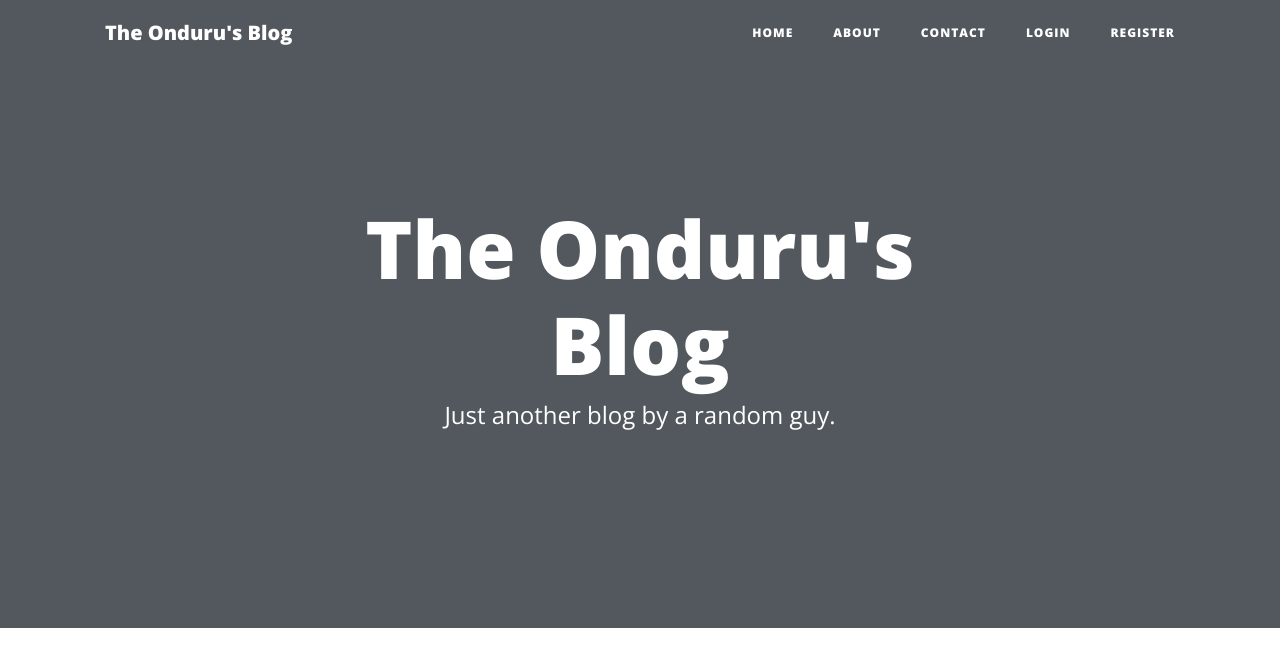
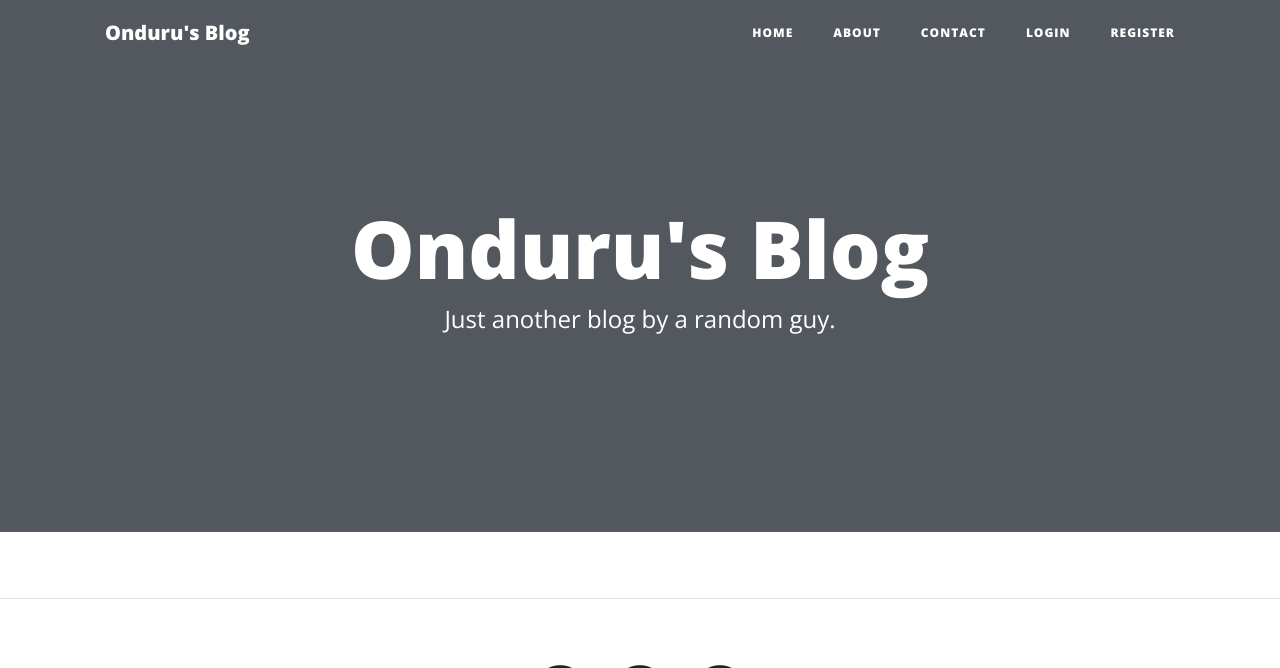
Before and after one commit to FelixOnduru1/Day70-complete-blog-deployment, a Flask app: page / in a window 1280 px wide. Shown: the top 668 px of the page. Run offline with Flask 2, Linux system fonts and the light colour scheme; data that the repository does not hold is empty; some libraries are stand-ins or nearby versions.

Commit message:
Update the website name.

```diff
--- a/main.py
+++ b/main.py
@@ -4,7 +4,6 @@ from flask_ckeditor import CKEditor
 from datetime import date
 from werkzeug.security import generate_password_hash, check_password_hash
 from flask_sqlalchemy import SQLAlchemy
-from sqlalchemy import Table, Column, Integer, ForeignKey
 from sqlalchemy.orm import relationship
 from sqlalchemy.ext.declarative import declarative_base
 from flask_login import UserMixin, login_user, LoginManager, login_required, current_user, logout_user
--- a/templates/header.html
+++ b/templates/header.html
@@ -8,7 +8,7 @@
   <meta name="description" content="">
   <meta name="author" content="">
 
-  <title>The Onduru's Blog</title>
+  <title>Onduru's Blog</title>
 
   <!-- Bootstrap core CSS -->
   <link href="{{ url_for('static', filename='vendor/bootstrap/css/bootstrap.min.css') }}" rel="stylesheet">
@@ -28,7 +28,7 @@
   <!-- Navigation -->
   <nav class="navbar navbar-expand-lg navbar-light fixed-top" id="mainNav">
     <div class="container">
-      <a class="navbar-brand" href="{{url_for('get_all_posts')}}">The Onduru's Blog</a>
+      <a class="navbar-brand" href="{{url_for('get_all_posts')}}">Onduru's Blog</a>
       <button class="navbar-toggler navbar-toggler-right" type="button" data-toggle="collapse" data-target="#navbarResponsive" aria-controls="navbarResponsive" aria-expanded="false" aria-label="Toggle navigation">
         Menu
         <i class="fas fa-bars"></i>
--- a/templates/index.html
+++ b/templates/index.html
@@ -7,7 +7,7 @@
       <div class="row">
         <div class="col-lg-8 col-md-10 mx-auto">
           <div class="site-heading">
-            <h1>The Onduru's Blog</h1>
+            <h1>Onduru's Blog</h1>
             <span class="subheading">Just another blog by a random guy.</span>
           </div>
         </div>
```
